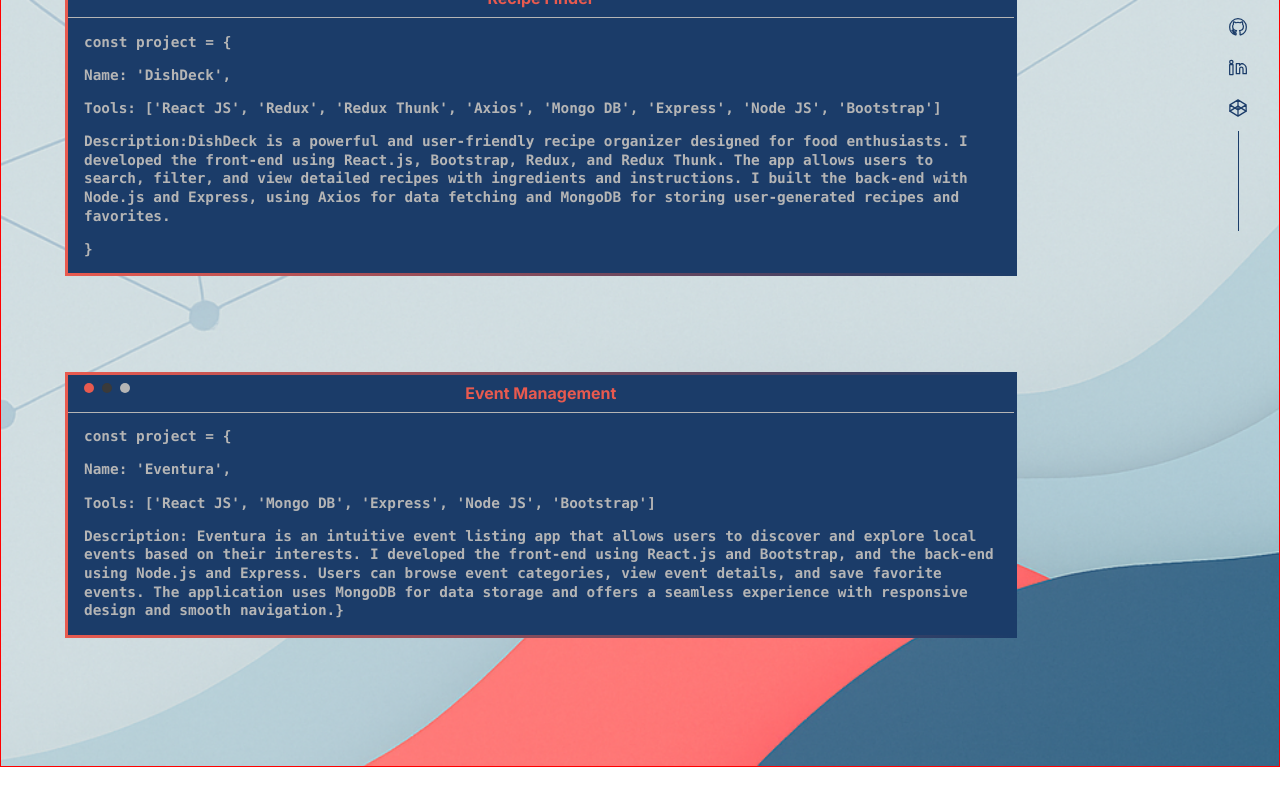
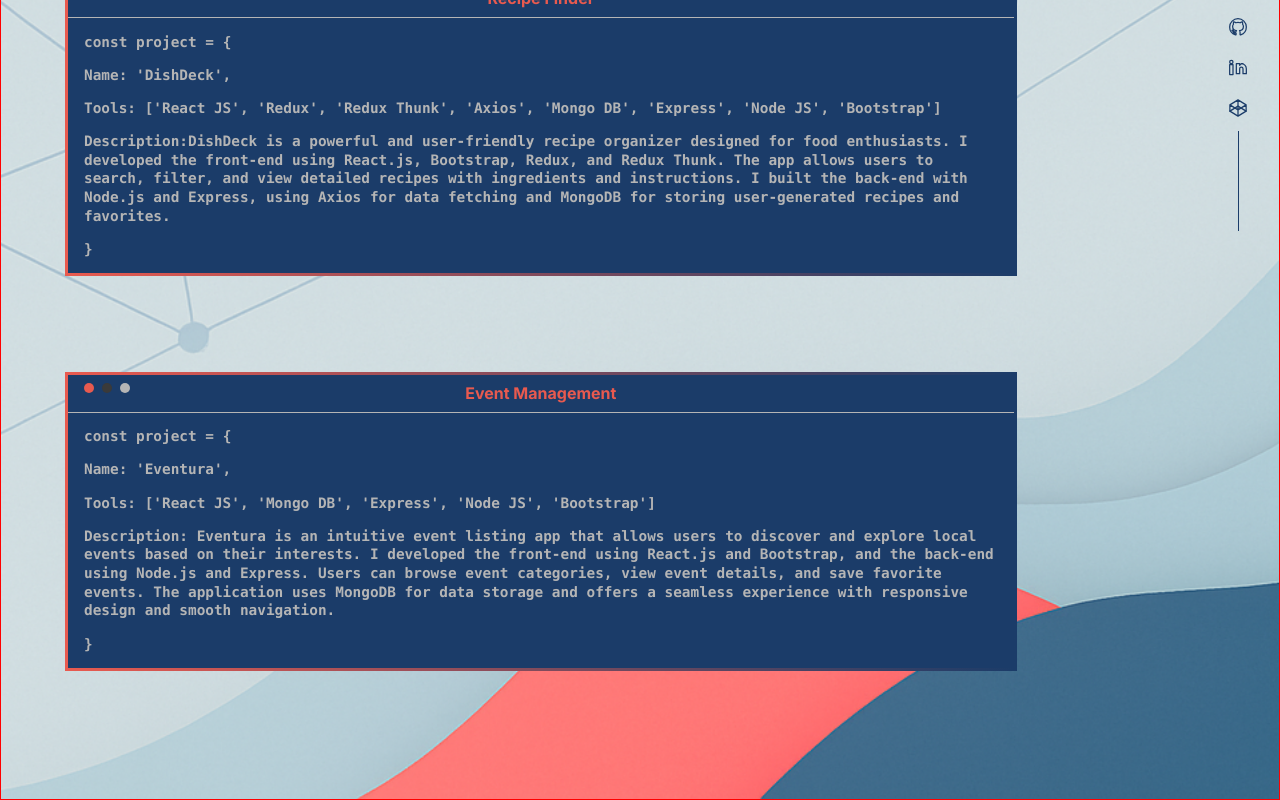
Before and after one commit to ashiyaman/Portfolio-Ashiya, a React (Vite) app: page /work in a window 1280 px wide. Shown: the part 569-1369 px from the top of the page. Before the commit the page ends 1336 px from the top, so only its background shows below. Built offline with nearby package versions, Linux system fonts and the light colour scheme.

Commit message:
Error: fix error

```diff
--- a/src/components/Work.jsx
+++ b/src/components/Work.jsx
@@ -87,7 +87,8 @@ const Work = () => {
                 I developed the front-end using React.js and Bootstrap, and the back-end using Node.js and Express.
                 Users can browse event categories, view event details, and save favorite events. The application uses MongoDB for data storage
                 and offers a seamless experience with responsive design and smooth navigation.
-                {'}'}
+              </p>
+              <p>{'}'}
               </p>
             </code>
           </div>
```
